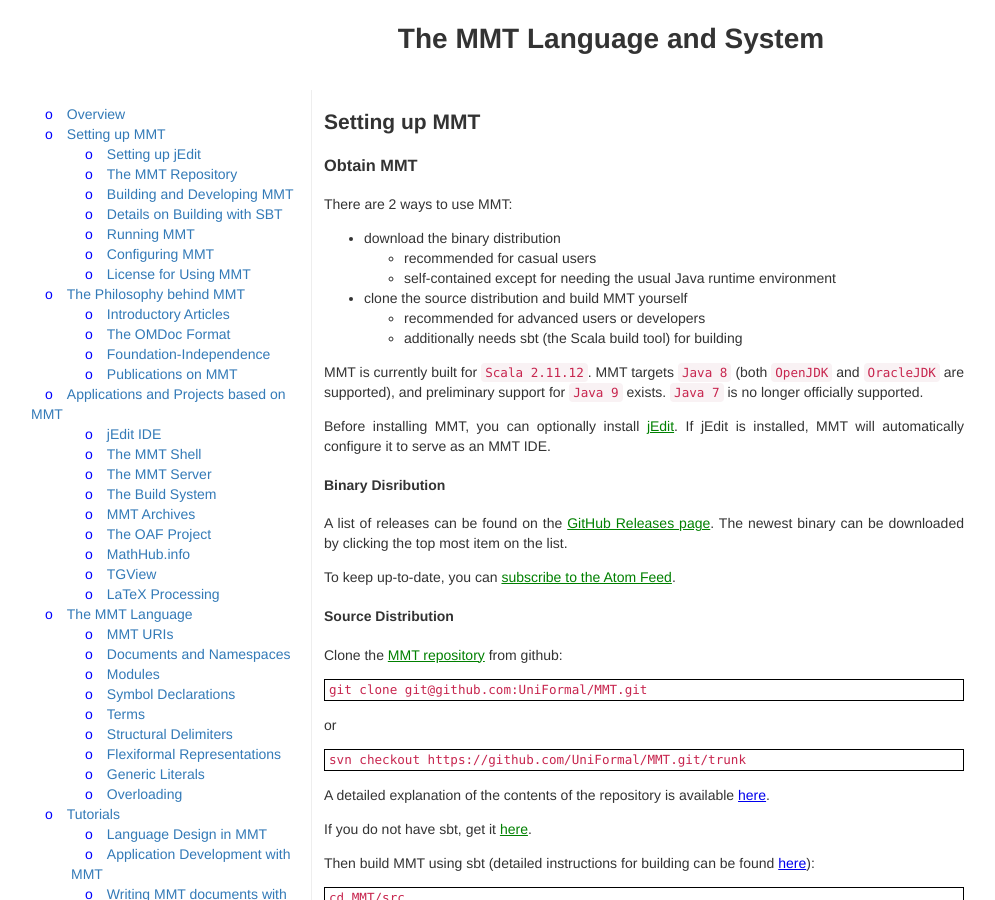
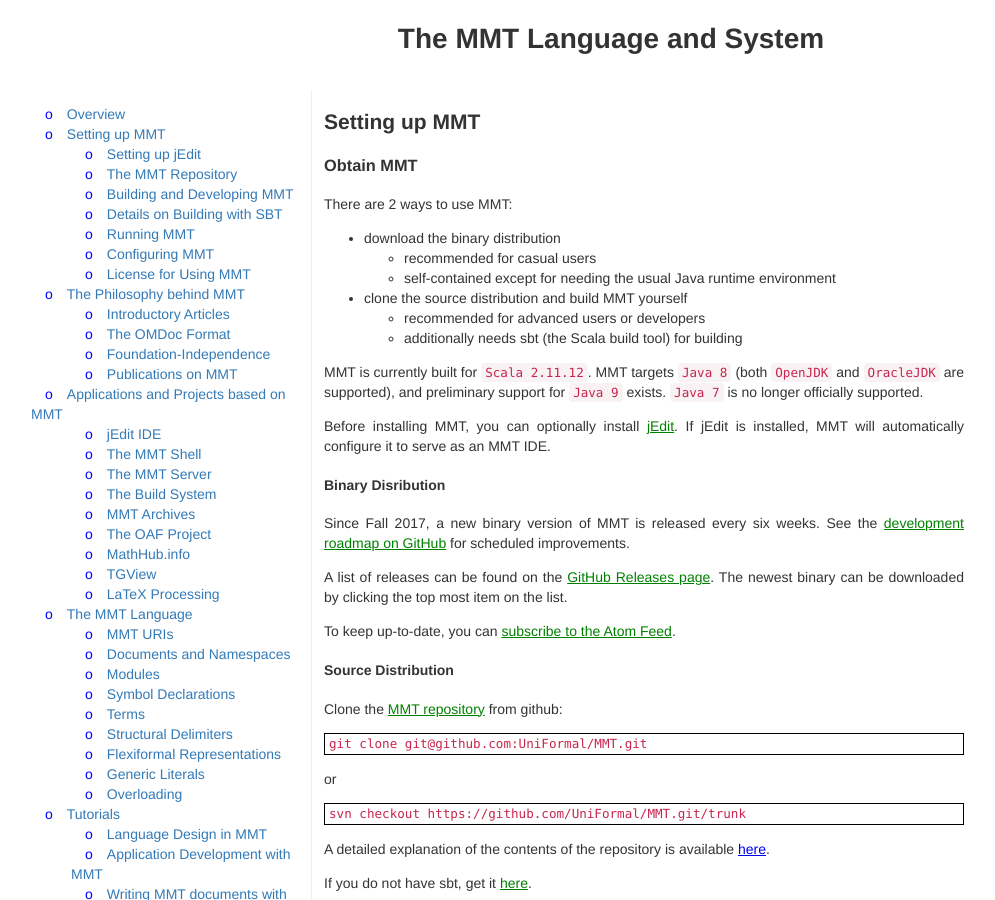
Before and after one commit to UniFormal/uniformal.github.io, a Jekyll site: the page built from doc/setup/index.md, in a window 1280 px wide and 900 px high. Shown: the whole window, without its empty margins (29-1024 px from the left). Built offline with Jekyll 4.4.1, drawn with Linux system fonts in a browser that asks for light colours.

Commit message:
Update index.md

```diff
--- a/doc/setup/index.md
+++ b/doc/setup/index.md
@@ -20,6 +20,9 @@
 If jEdit is installed, MMT will automatically configure it to serve as an MMT IDE.
 
 #### Binary Disribution
+
+Since Fall 2017, a new binary version of MMT is released every six weeks.
+See the [development roadmap on GitHub](https://github.com/UniFormal/MMT/milestones) for scheduled improvements.
 
 A list of releases can be found on the [GitHub Releases page](https://github.com/UniFormal/MMT/releases/).
 The newest binary can be downloaded by clicking the top most item on the list.
```
